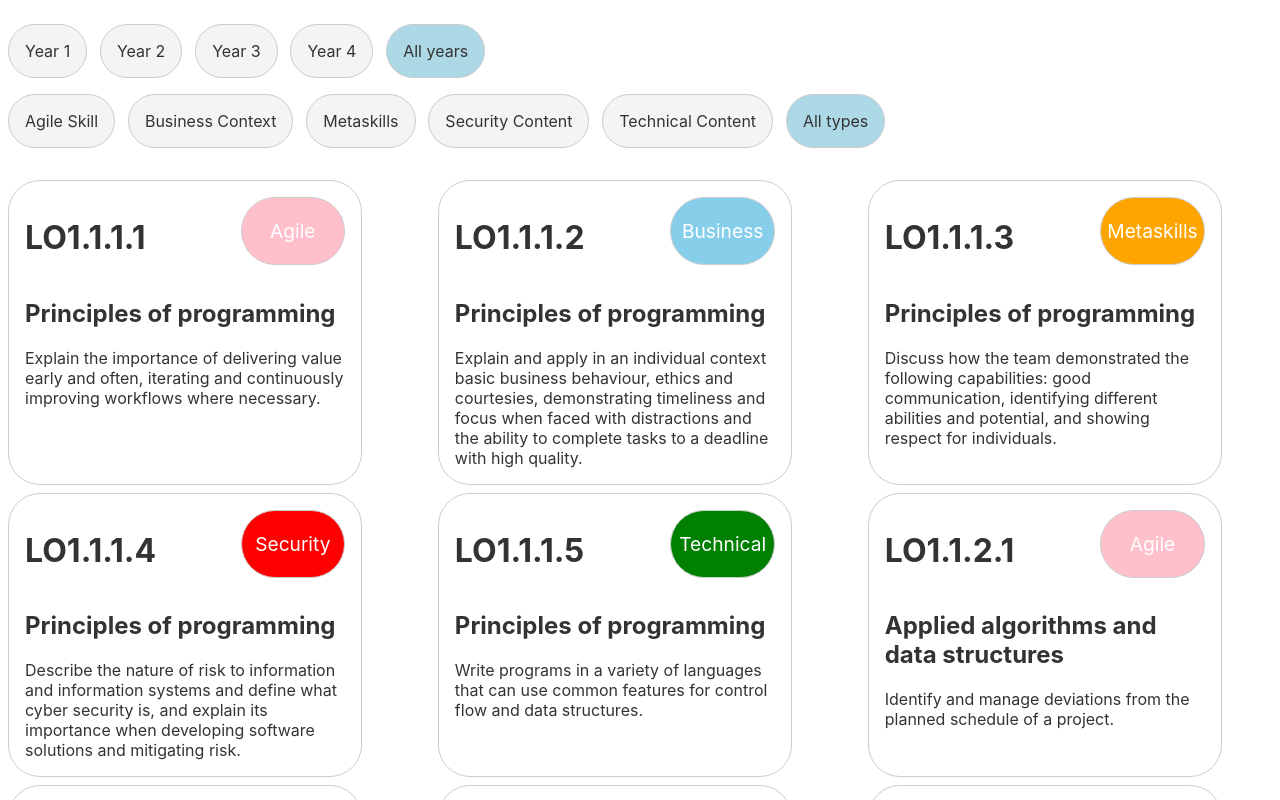
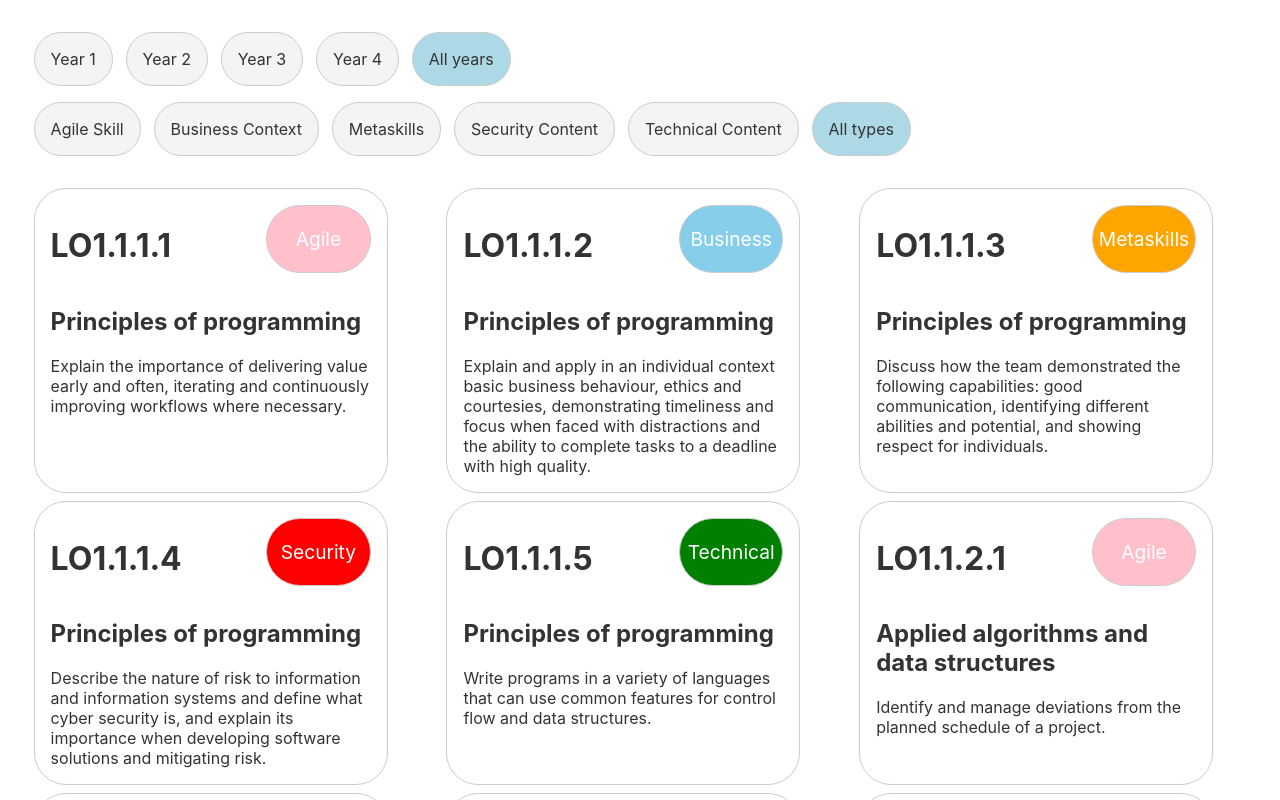
Before and after one commit to IllogicalTree/outcome-planner, a Svelte app: page / in a window 1280 px wide. Shown: the top 800 px of the page. Built offline with nearby package versions, Linux system fonts and the light colour scheme.

Commit message:
adds padding

```diff
--- a/src/App.svelte
+++ b/src/App.svelte
@@ -147,10 +147,10 @@
 		display: flex;
 		flex-direction: column;
 		align-items: center;
+		padding: 2vh 2vw;
 	}
 	.content {
 		max-width: 1920px;
 		width: 100%;
-		padding: 1vh 1vw;
 	}
 </style>
```
